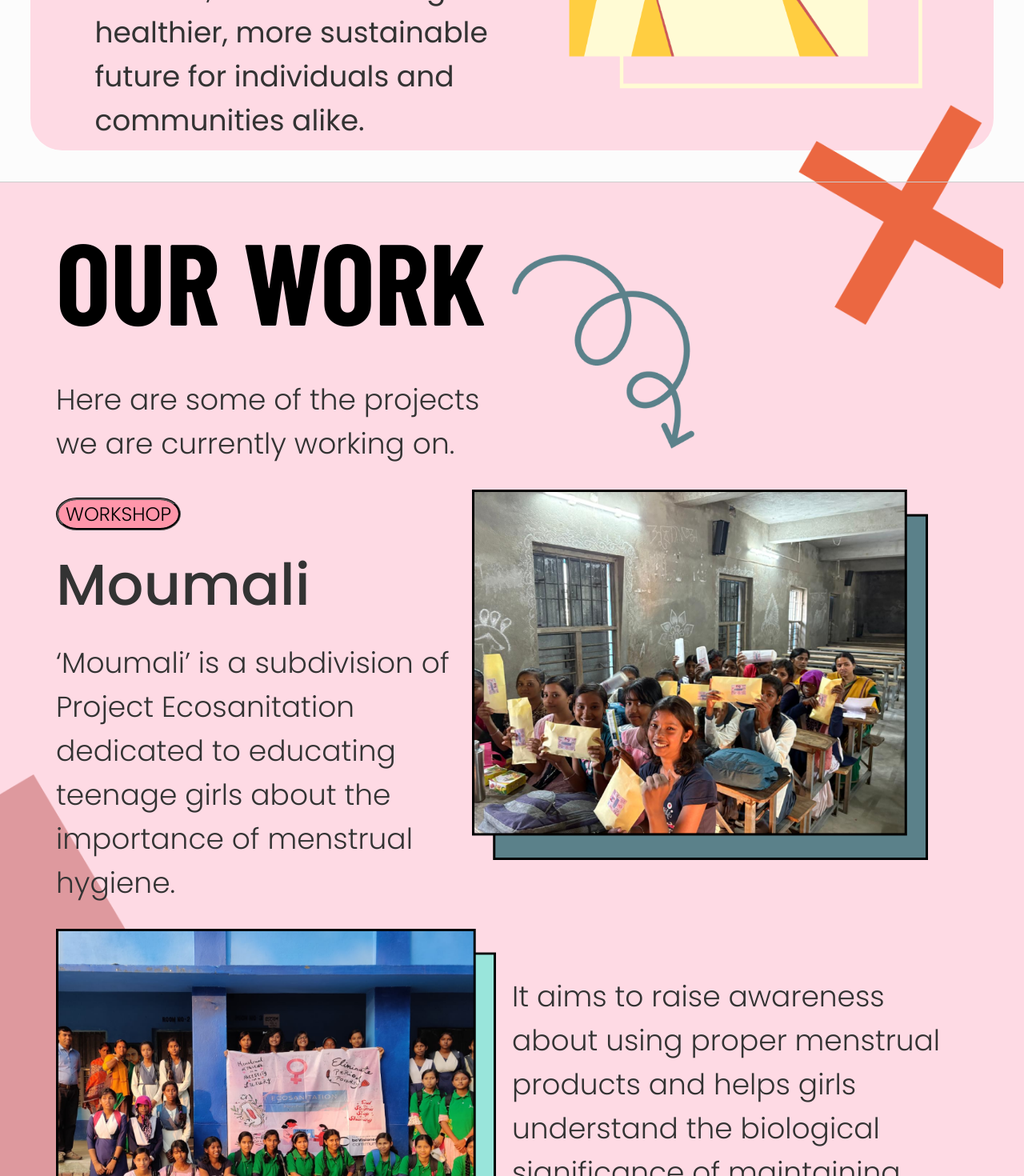
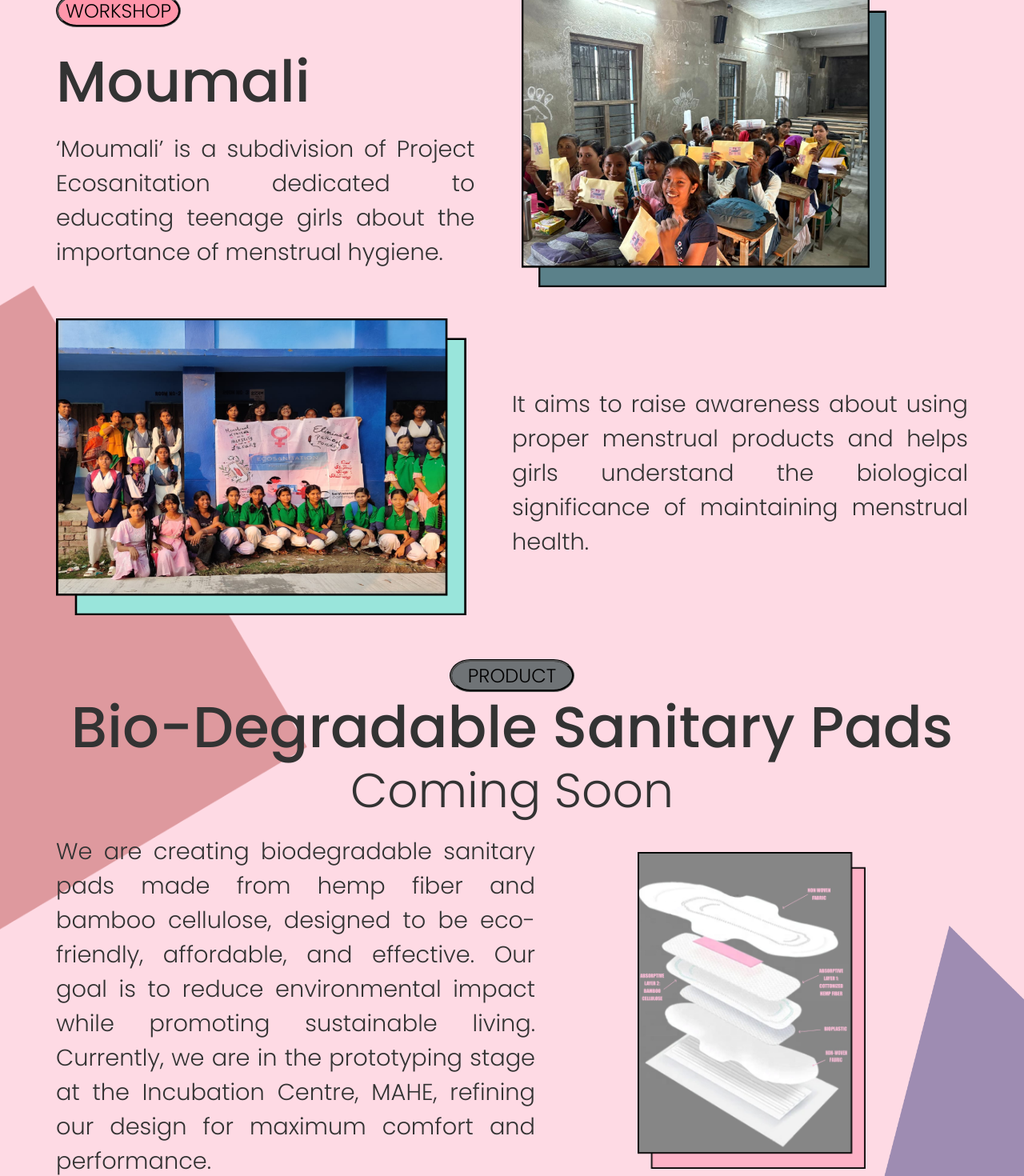
Before and after one commit to CrystalFireSword/Eco-san-web, a React (Vite) app: page / in a window 1280 px wide. Shown: the part 2106-3576 px from the top of the page at 80% size. Built offline with nearby package versions, Linux system fonts and the light colour scheme; a web font is replaced by a local one.

Commit message:
Design changes - size reduction overall

```diff
--- a/src/styles/about.css
+++ b/src/styles/about.css
@@ -56,7 +56,7 @@
 }
 
 .about-description-1 {
-  font-size: 150%;
+  font-size: 120%;
   color: #333;
   font-family: 'Poppins';
   margin-bottom: 10px;
@@ -65,17 +65,18 @@
 }
 
 .about-description-2 {
-  font-size: 150%;
+  font-size: 120%;
   color: #333;
   font-family: 'Poppins';
   margin-bottom: 10px;
   text-align: left;
+
   width: 30%;
   flex:1;
 }
 
 .about-image {
-  width: 50%;
+  width: 25%;
   align-self: right;
   height: auto;
   flex-shrink: 0;
--- a/src/styles/ourWork.css
+++ b/src/styles/ourWork.css
@@ -44,10 +44,10 @@
   }
 
   .work-description-1 {
-    font-size: 150%;
+    font-size: 120%;
     color: #333;
     font-family: 'Poppins';
-    margin-bottom: 10px;
+
     text-align: left;
     position: relative;
     font-weight: 300;
@@ -69,7 +69,7 @@
   border-bottom-right-radius: 20% 60%;
   border-top-left-radius: 20% 60%;
   border-top-right-radius: 20% 60%;
-    margin-top: 30px;
+
     font-size:100%;
     color: #000000;
 
@@ -97,23 +97,24 @@
   }
 
   .work-description-1-1 {
-    font-size: 150%;
+    font-size: 120%;
     color: #333;
     font-family: 'Poppins';
     margin-bottom: 10px;
-    text-align: left;
-    width: 100%;
+    text-align: justify;
+    width: 90%;
     font-weight: 300;
 
   }
 
   .work-image-1 {
-    width: 50%;
-    align-self: right;
-    height: 45%;
+    width: 40%;
+    align-self: center;
+    height: 40%;
     flex:0;
     margin-top: 20px;
-    margin-right: 50px;
+    margin-right: 8vw;
+    margin-left: 0%;
     position: relative;
   }
 
@@ -130,24 +131,27 @@
 
 
   .work-description-2-2 {
-    font-size: 150%;
+    font-size: 120%;
     color: #333;
     font-family: 'Poppins';
-    margin-bottom: 10px;
-    text-align: left;
-    padding: 20px;
-    width: 50%;
+    padding: 0;
     font-weight: 300;
     flex:1;
-    width:50%;
-    margin-top: 5%;
+
+    align-self: center;
+
+    text-align: justify;
+
   }
 
   .work-image-2 {
-    width: 100%;
-    align-self: left;
-    flex:1;
-    margin-top: 20px;
+    width: 90%;
+    height: 80%;
+    align-self: right;
+    flex:0;
+    margin-left: 0vw;
+    margin-top: 3vw;
+    padding: 0px;
   }
 
   .work-bottom-3{
@@ -207,23 +211,25 @@
       display: flex;
     }
     .work-description-3{
-      font-size: 150%;
+      font-size: 120%;
       color: #333;
       font-family: 'Poppins';
       margin-bottom: 10px;
-      text-align: left;
-      width: 100%;
+      text-align: justify;
+      align-self: center;
+
       font-weight: 300;
+      margin-top: 0px;
       flex:1;
-      padding-right: 100px;
+
     }
     .work-image-3 {
-      width: 45%;
-      align-self: right;
-      height: auto;
+      width: 25%;
+      align-self: center;
+      padding-right: 10vw;
+      padding-left: 10vw;
       flex:0;
-      margin-top: 50px;
-      margin-right: 50px;
+
       position: relative;
     }
     .work-about-image2 {
```
